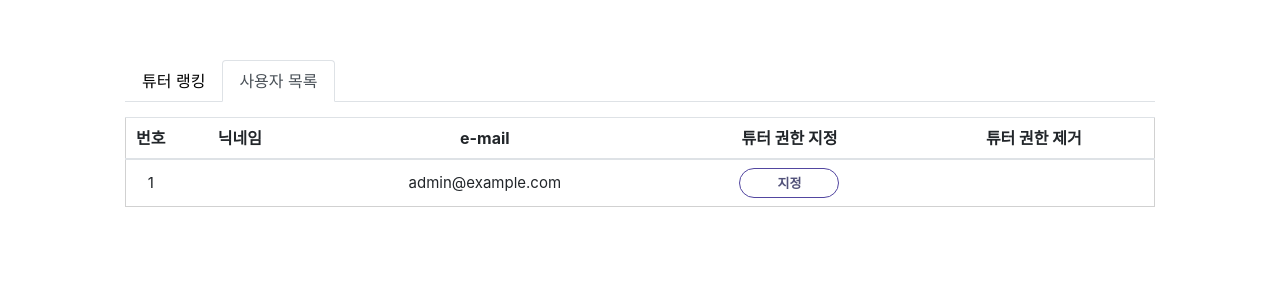
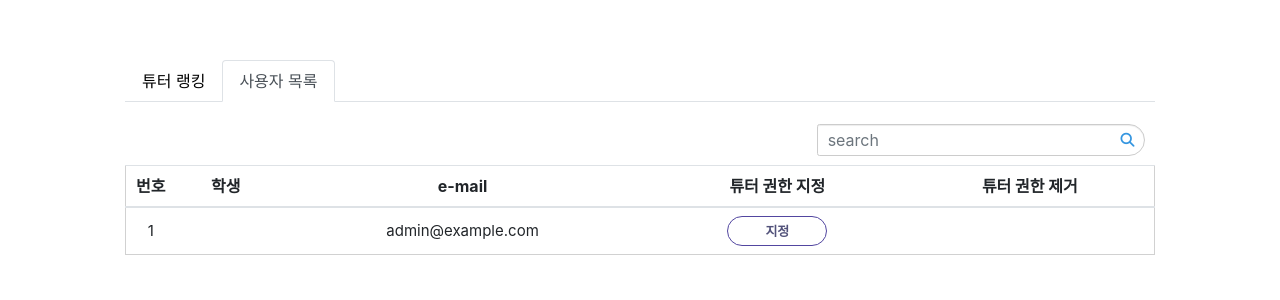
Before and after one commit to dodoyoon/Histutor, a Django app: template tutor/matching/templates/matching/userlist.html in a window 1280 px wide. Shown: the part 56-356 px from the top of the page. Run offline with Django 3.2, Linux system fonts and the light colour scheme; the template is opened without the code that fills it: values that come from a table or form of the project are taken from there, others are empty; data comes from the database, SQL or seed files in the repository; some libraries are stand-ins or nearby versions.

Commit message:
search function at admin userlist

```diff
--- a/tutor/matching/templates/matching/admin_home.html
+++ b/tutor/matching/templates/matching/admin_home.html
@@ -22,7 +22,7 @@
       <tr>
         <th scope="col" style="width:50px" class="text-center">번호</th>
         <!--<th scope="col" class="text-center">주제</th>-->
-        <th scope="col" style="width:200px" class="text-center">닉네임</th>
+        <th scope="col" style="width:200px" class="text-center">학생</th>
         <th scope="col" style="width:150px" class="text-center">e-mail</th>
         <th scope="col" style="width:150px" class="text-center">시간</th>
       </tr>
--- a/tutor/matching/templates/matching/userlist.html
+++ b/tutor/matching/templates/matching/userlist.html
@@ -17,12 +17,24 @@
 </ul>
 
 <div id="post_table_div" class="tableDiv">
+    <div id="search" class="col-md-4 col-md-offset-3">
+        <form action="" class="search-form" method="get">
+            <div class="form-group has-feedback">
+        		<label for="search" class="sr-only">Search</label>
+        		<input id="search_label" type="text" class="form-control" name="search_word" id="search" placeholder="search">
+          		<span id="search_icon" class="fas fa-search form-control-feedback" ></span>
+        	</div>
+        </form>
+    </div>
+    {% if search_word %}
+    <p><b>"{{search_word}}"에 대한 결과: </b></p>
+    {% endif %}
   <table id="post_table" class="table">
       <thead>
       <tr>
         <th scope="col" style="width:50px" class="text-center">번호</th>
         <!--<th scope="col" class="text-center">주제</th>-->
-        <th scope="col" class="text-center">닉네임</th>
+        <th scope="col" class="text-center">학생</th>
         <th scope="col" class="text-center">e-mail</th>
         <th scope="col" class="text-center">튜터 권한 지정</th>
         <th scope="col" class="text-center">튜터 권한 제거</th>
```
Also changed, not shown: tutor/matching/views.py (+9 -2 lines).
